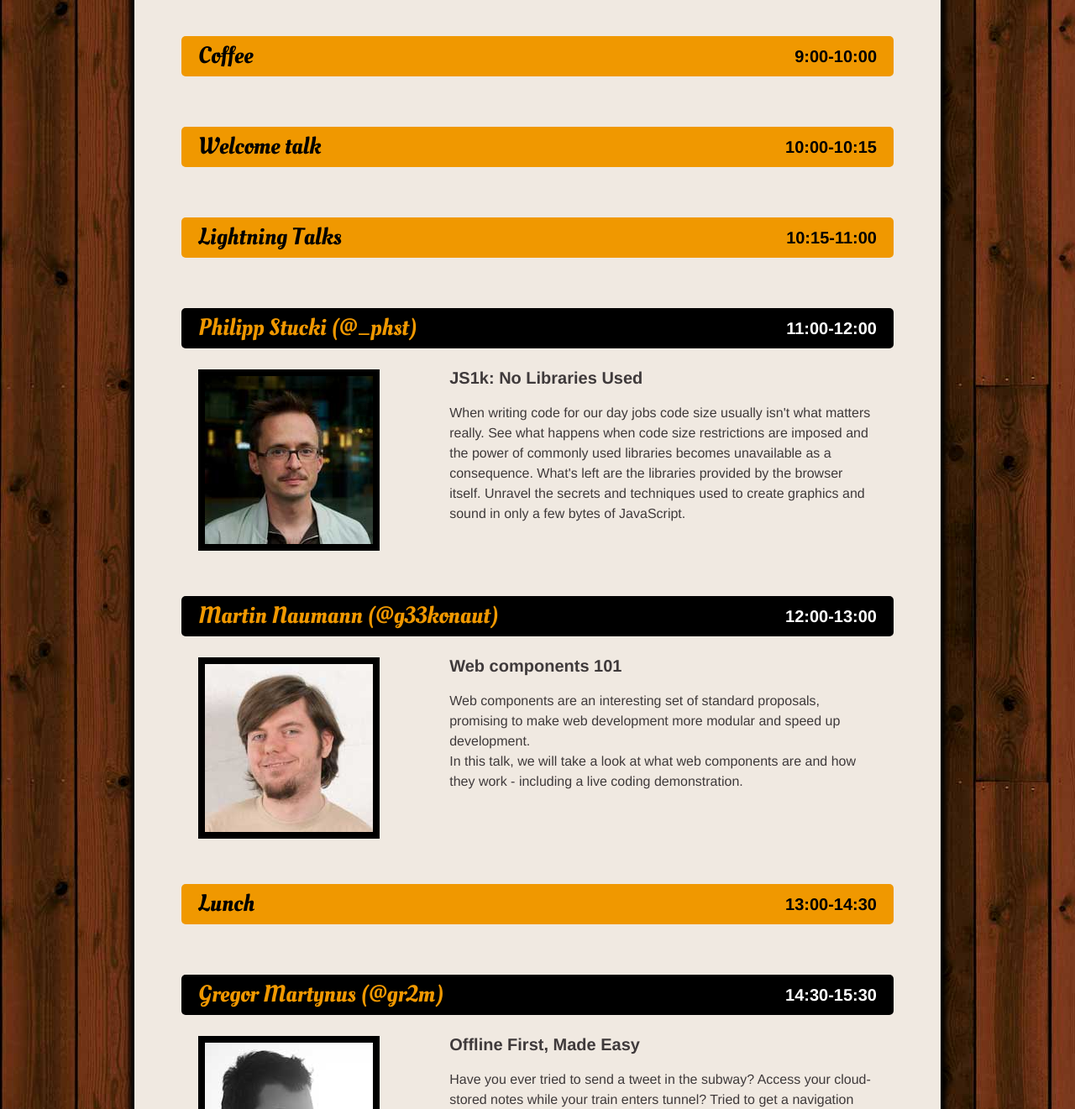
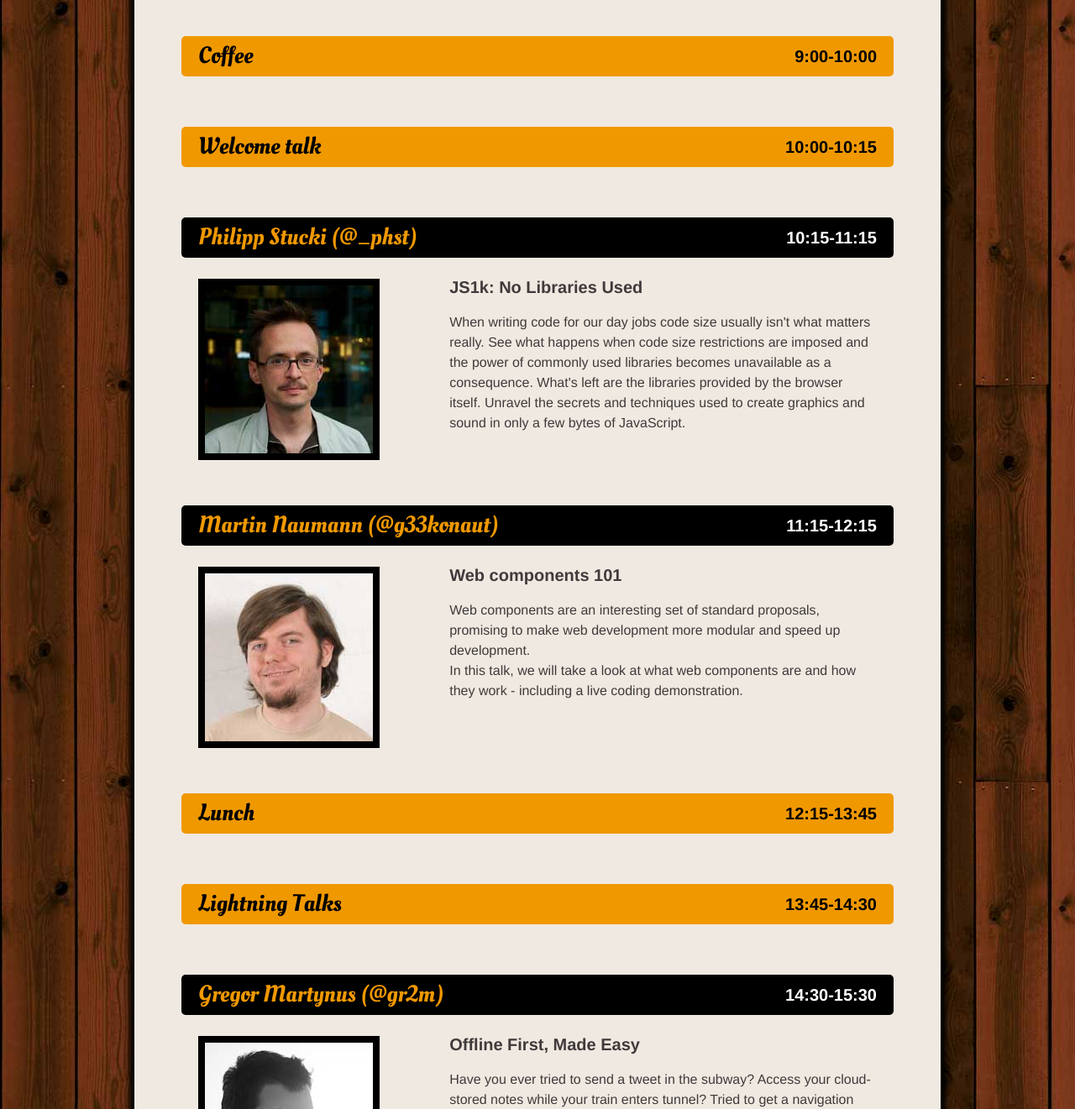
Before and after one commit to swissjeese/swissjeese.github.io, a plain HTML site: page schedule.html in a window 1280 px wide. Shown: the part 353-1674 px from the top of the page at 84% size. Drawn offline with nearby package versions, Linux system fonts and the light colour scheme.

Commit message:
moved lightning talks

```diff
--- a/schedule.html
+++ b/schedule.html
@@ -26,12 +26,9 @@
             <div class="event simple clearfix">
                 <div class="title">Welcome talk<span class="time">10:00-10:15</span></div>
             </div>
-            <div class="event simple clearfix">
-                <div class="title">Lightning Talks<span class="time">10:15-11:00</span></div>
-            </div>
             <div class="event clearfix">
                 <div class="title">
-                    Philipp Stucki (<a href="http://twitter.com/_phst.jpg">@_phst</a>)<span class="time">11:00-12:00</span>
+                    Philipp Stucki (<a href="http://twitter.com/_phst.jpg">@_phst</a>)<span class="time">10:15-11:15</span>
                     <span class="cv" style="display: none;">
                     </span>
                 </div>
@@ -46,7 +43,7 @@
             </div>
             <div class="event clearfix">
                 <div class="title">
-                    Martin Naumann (<a href="http://twitter.com/g33konaut">@g33konaut</a>)<span class="time">12:00-13:00</span>
+                    Martin Naumann (<a href="http://twitter.com/g33konaut">@g33konaut</a>)<span class="time">11:15-12:15</span>
                     <span class="cv" style="display: none;">
                     </span>
                 </div>
@@ -61,7 +58,10 @@
                 </div>
             </div>
             <div class="event simple clearfix">
-                <div class="title">Lunch<span class="time">13:00-14:30</span></div>
+                <div class="title">Lunch<span class="time">12:15-13:45</span></div>
+            </div>
+            <div class="event simple clearfix">
+                <div class="title">Lightning Talks<span class="time">13:45-14:30</span></div>
             </div>
             <div class="event clearfix">
                 <div class="title">
```
